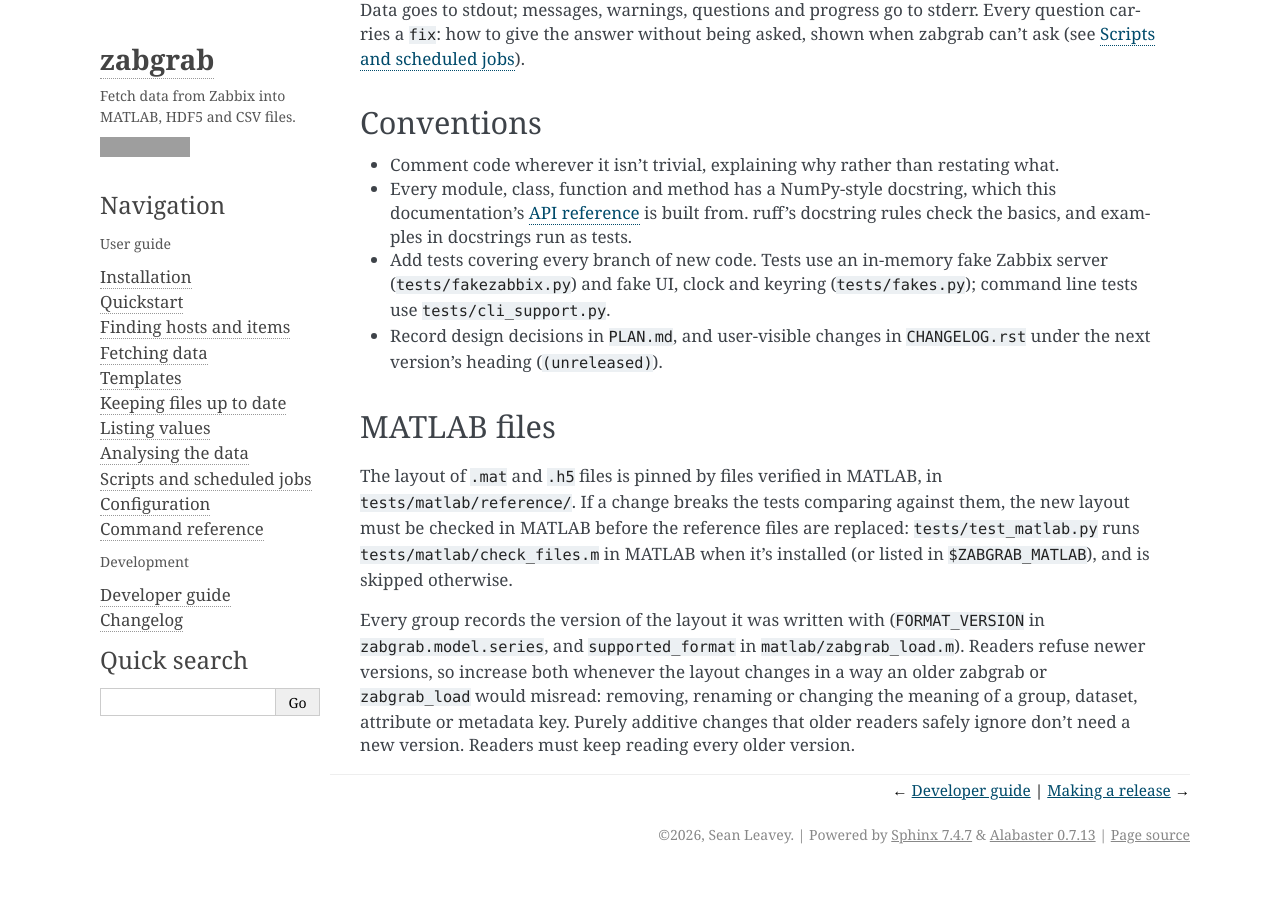
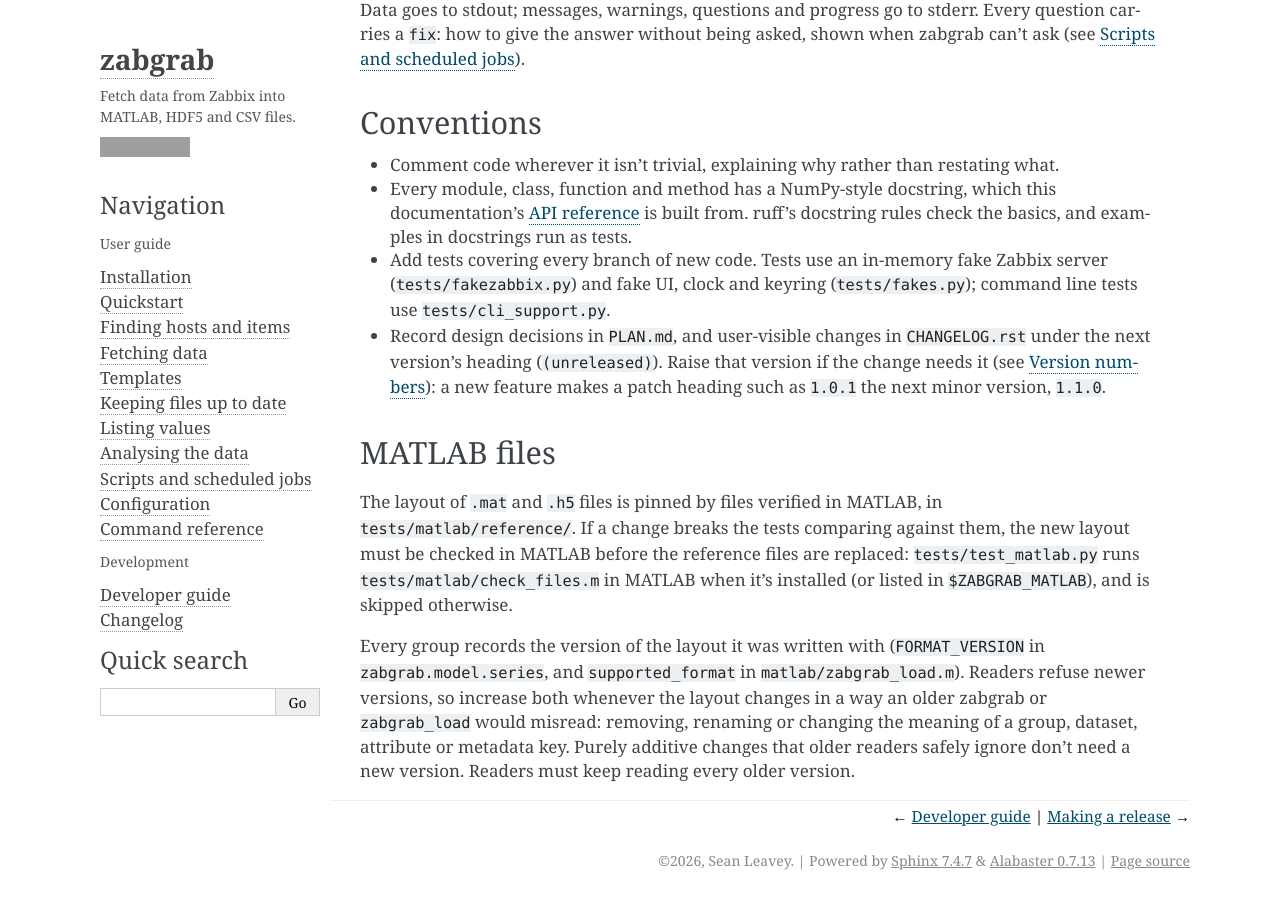
Before and after one commit to SeanDS/zabgrab, a Sphinx documentation site: the page built from docs/developers/contributing.rst, in a window 1280 px wide and 900 px high, scrolled down 1696 px. Built offline with Sphinx 7.4.7, drawn with Linux system fonts in a browser that asks for light colours; before the commit the page ends 2570 px from its top, so only the background shows below that; grey boxes are pictures that could not be loaded.

Commit message:
Make the next version 1.1.0, since show is a new feature
Rename the changelog's unreleased heading, and say in the contributing guide to
raise the heading's version when a change needs it.

Co-Authored-By: Claude Opus 5.5 <noreply@anthropic.com>
Claude-Session: https://claude.ai/code/session_01RwAjw1B4FMwohsQ2R2xPfk

```diff
--- a/CHANGELOG.rst
+++ b/CHANGELOG.rst
@@ -1,7 +1,7 @@
 Changelog
 =========
 
-1.0.1 (unreleased)
+1.1.0 (unreleased)
 ------------------
 
 - New ``zabgrab show`` command listing data points, from a file or fetched from
--- a/docs/developers/contributing.rst
+++ b/docs/developers/contributing.rst
@@ -88,7 +88,9 @@ Conventions
   server (``tests/fakezabbix.py``) and fake UI, clock and keyring
   (``tests/fakes.py``); command line tests use ``tests/cli_support.py``.
 - Record design decisions in ``PLAN.md``, and user-visible changes in ``CHANGELOG.rst``
-  under the next version's heading (``(unreleased)``).
+  under the next version's heading (``(unreleased)``). Raise that version if the
+  change needs it (see :ref:`version-numbers`): a new feature makes a patch heading
+  such as ``1.0.1`` the next minor version, ``1.1.0``.
 
 MATLAB files
 ------------
--- a/docs/developers/releasing.rst
+++ b/docs/developers/releasing.rst
@@ -9,6 +9,8 @@ releases get development versions such as ``1.2.1.dev3+g1234abc``.
 Publishing a release on GitHub uploads it to PyPI (the ``Publish to PyPI``
 workflow) and publishes its documentation to GitHub Pages (the ``Publish
 documentation`` workflow).
+
+.. _version-numbers:
 
 Version numbers
 ---------------
```
